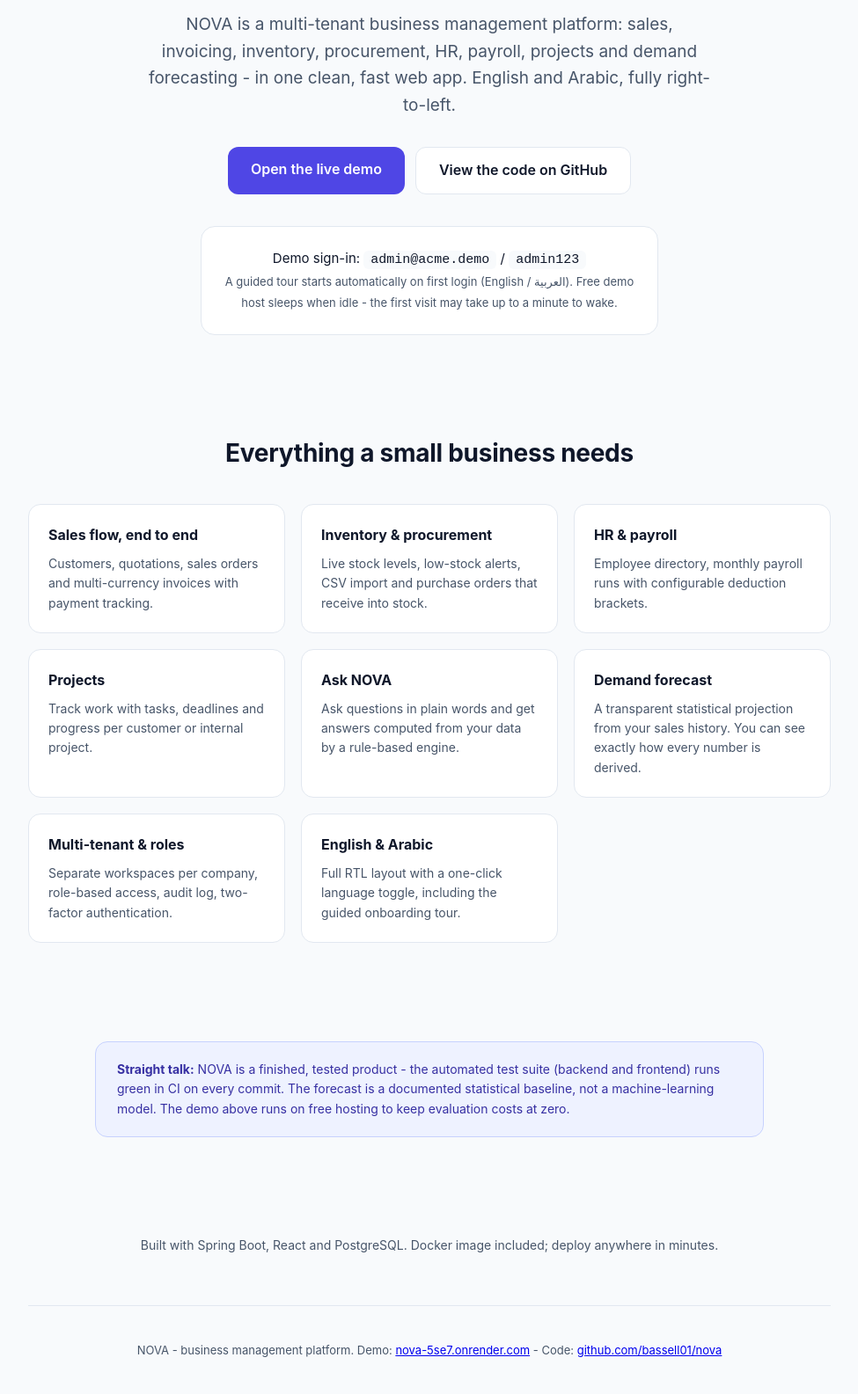
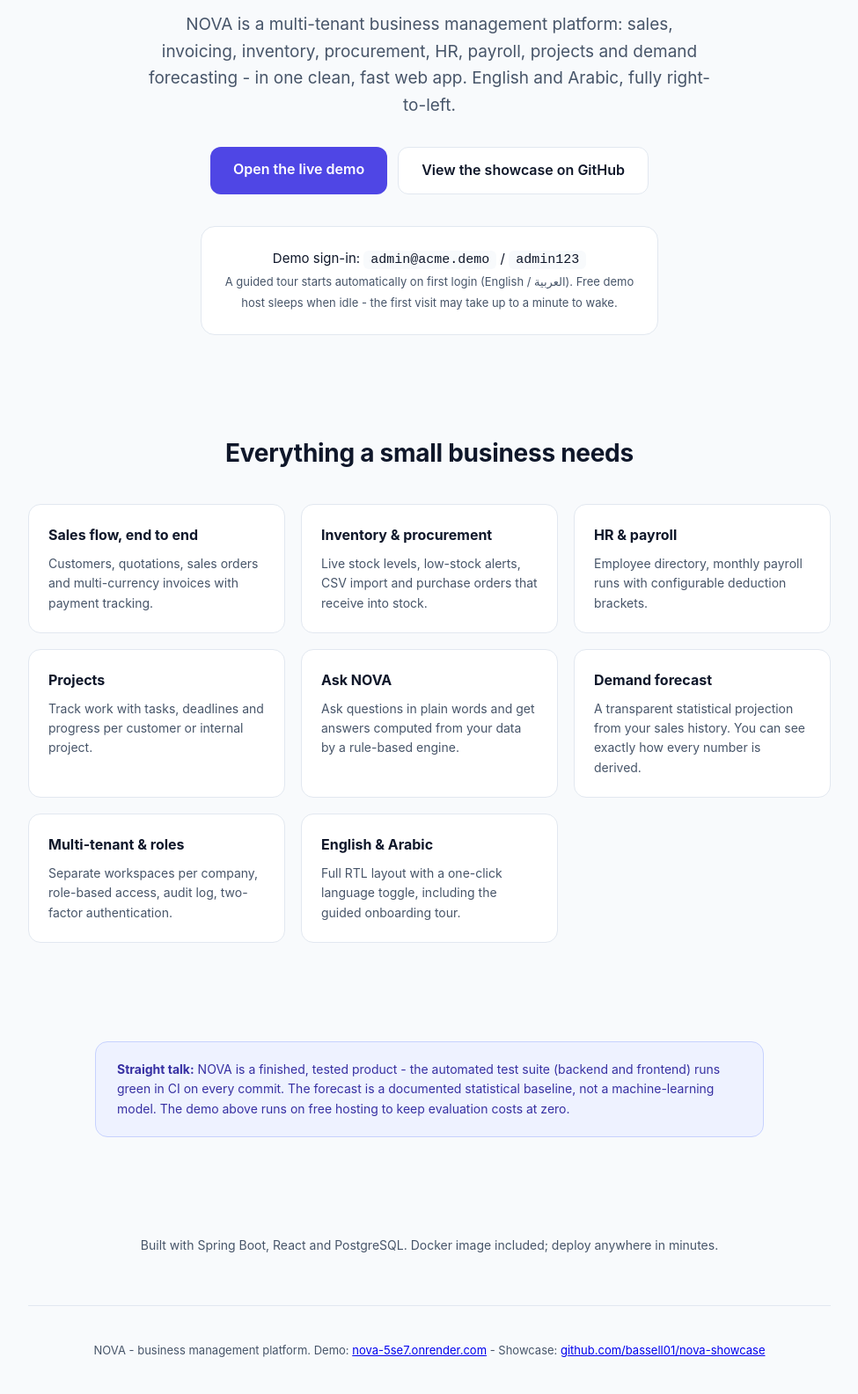
Before and after one commit to bassell01/nova-showcase, a plain HTML site: page index.html in a window 1280 px wide. Shown: the part 241-1826 px from the top of the page at 88% size, without its empty margins (152-1127 px from the left). Drawn offline with Linux system fonts and the light colour scheme.

Commit message:
Point landing page to public showcase repo

```diff
--- a/index.html
+++ b/index.html
@@ -40,7 +40,7 @@
       <p>NOVA is a multi-tenant business management platform: sales, invoicing, inventory, procurement, HR, payroll, projects and demand forecasting - in one clean, fast web app. English and Arabic, fully right-to-left.</p>
       <div class="btns">
         <a class="btn btn-p" href="https://nova-5se7.onrender.com">Open the live demo</a>
-        <a class="btn btn-s" href="https://github.com/bassell01/nova">View the code on GitHub</a>
+        <a class="btn btn-s" href="https://github.com/bassell01/nova-showcase">View the showcase on GitHub</a>
       </div>
       <div class="demo-box">
         Demo sign-in: <code>admin@acme.demo</code> / <code>admin123</code><br>
@@ -72,7 +72,7 @@
       Built with Spring Boot, React and PostgreSQL. Docker image included; deploy anywhere in minutes.
     </section>
 
-    <footer>NOVA - business management platform. Demo: <a href="https://nova-5se7.onrender.com">nova-5se7.onrender.com</a> - Code: <a href="https://github.com/bassell01/nova">github.com/bassell01/nova</a></footer>
+    <footer>NOVA - business management platform. Demo: <a href="https://nova-5se7.onrender.com">nova-5se7.onrender.com</a> - Showcase: <a href="https://github.com/bassell01/nova-showcase">github.com/bassell01/nova-showcase</a></footer>
   </div>
 </body>
 </html>
```
